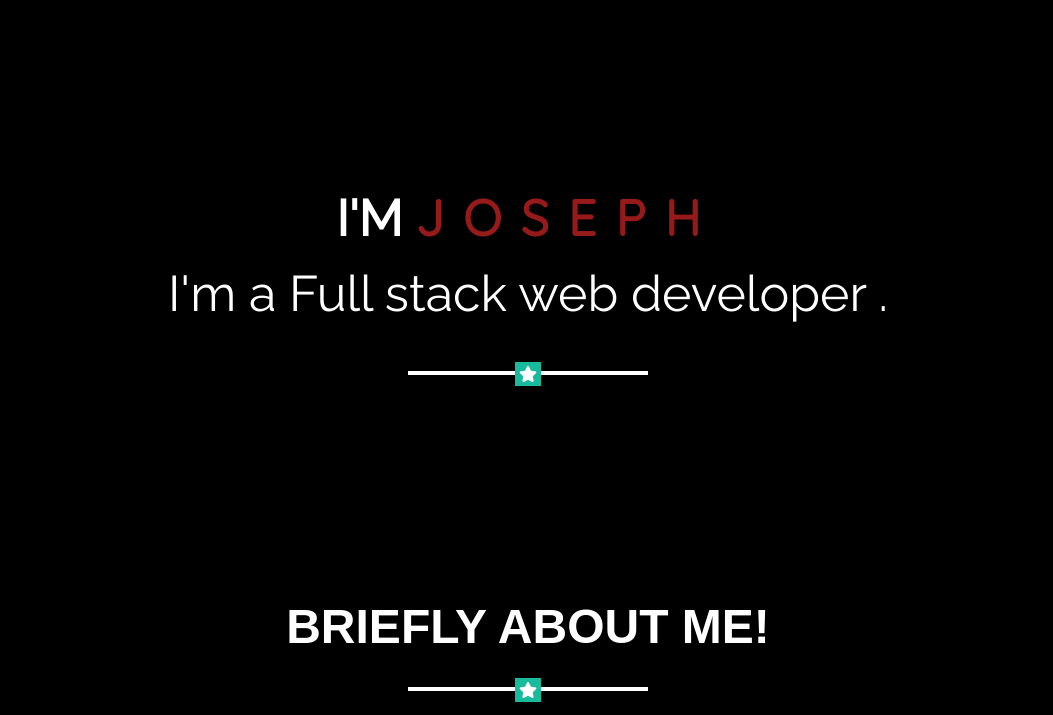
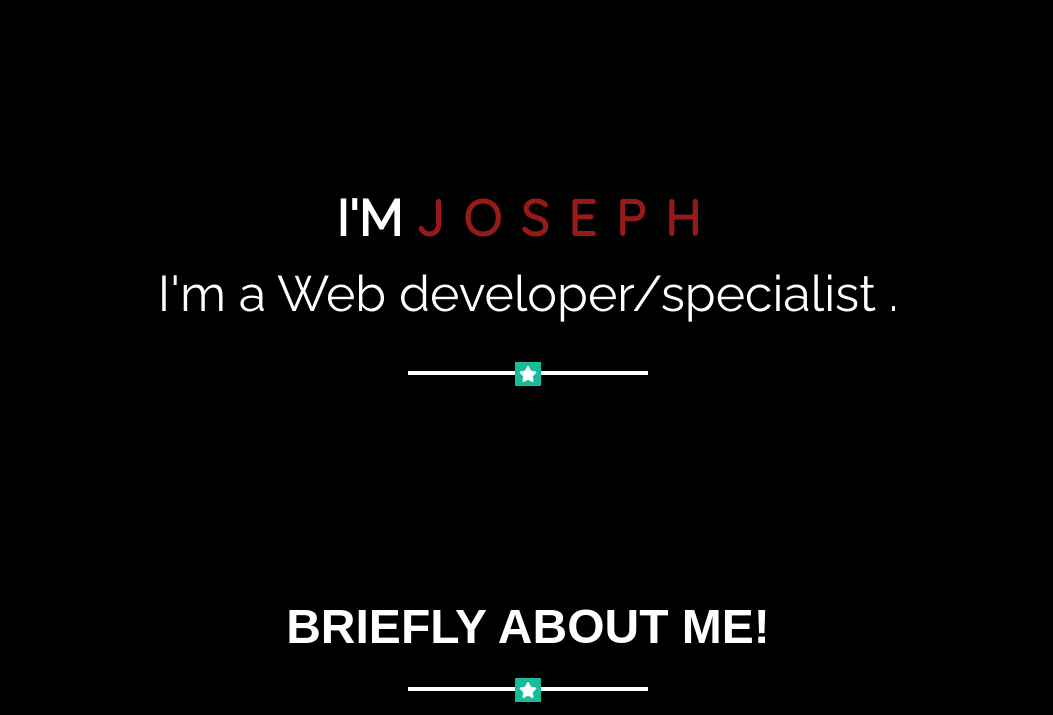
Before and after one commit to josephtesla/JosephTesla.github.io, a plain HTML site: page index.html in a window 1280 px wide. Shown: the part 85-800 px from the top of the page, without its empty margins (112-1165 px from the left). Drawn offline with nearby package versions, Linux system fonts and the light colour scheme.

Commit message:
master commit

```diff
--- a/css/styles.css
+++ b/css/styles.css
@@ -311,3 +311,7 @@ a {
 a:focus, a:hover, a:active {
   color: #128f76;
 }
+
+.carousel-control-next-icon, .carousel-control-prev-icon {
+
+}
--- a/js/main.js
+++ b/js/main.js
@@ -38,7 +38,7 @@
 
 
 const introText = "JOSEPH"
-const introText2 = "I'm a Full stack web developer ."
+const introText2 = "I'm a Web developer/specialist ."
 
 let i = 0;
 let j = 0
```
